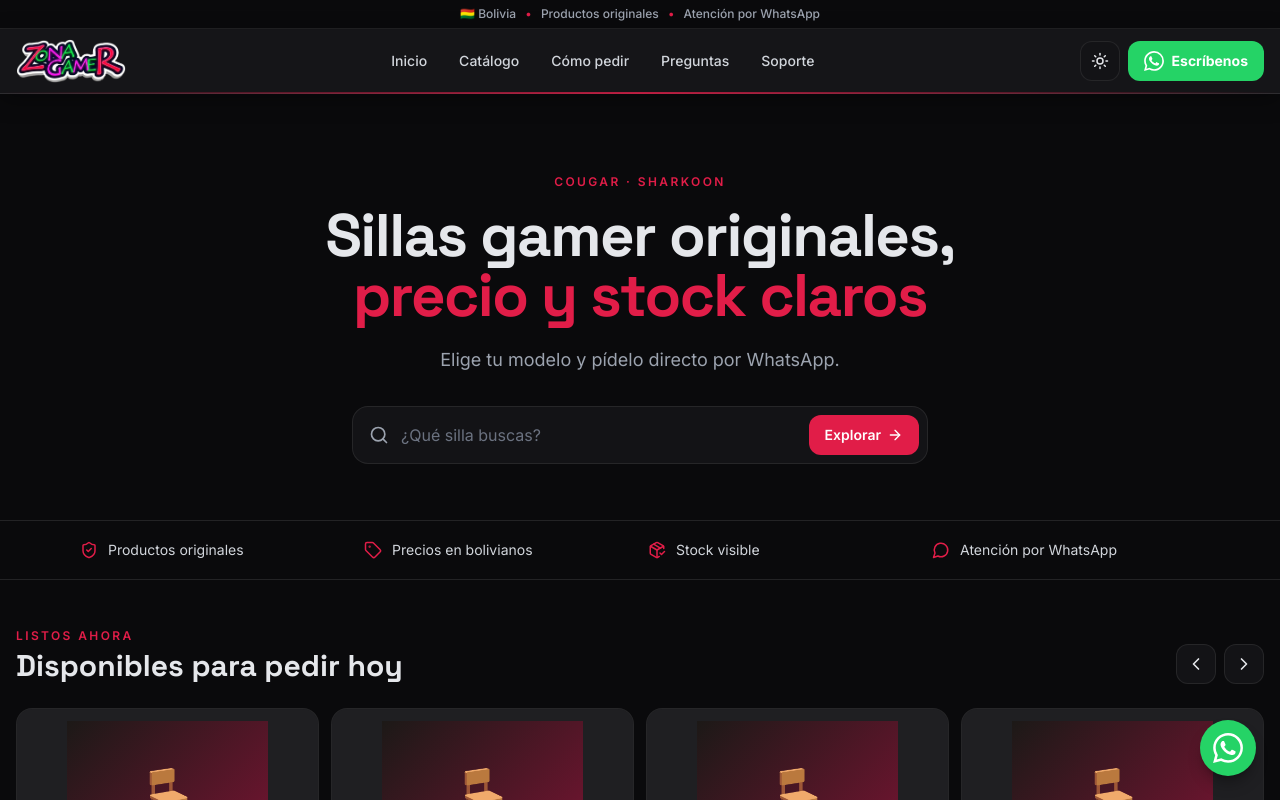
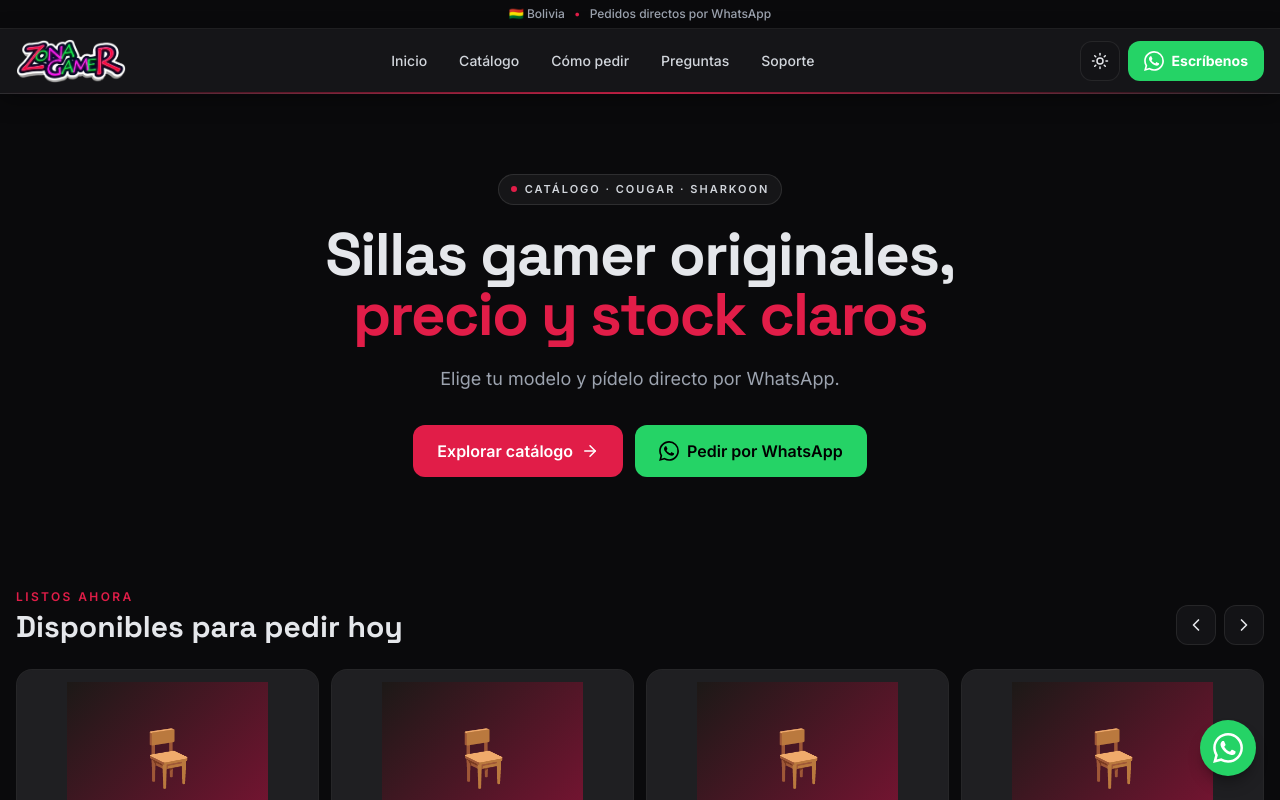
Before and after one commit to BladimirBLopez/zona-gamer, a Next.js app: page / in a window 1280 px wide. Shown: the top 800 px of the page. Built offline with nearby package versions, Linux system fonts and the light colour scheme.

Commit message:
feat: hero profesional con 2 CTA, franja y trustbar sin repetir

```diff
--- a/components/Header.js
+++ b/components/Header.js
@@ -17,8 +17,7 @@
   return (
     <>
       <div className="border-b border-white/10 bg-bg py-1.5 text-center text-[11px] font-medium text-gray-400 sm:text-xs">
-        🇧🇴 {config.city} <span className="mx-1.5 text-accent">•</span> Productos originales{' '}
-        <span className="mx-1.5 text-accent">•</span> Atención por WhatsApp
+        🇧🇴 {config.city} <span className="mx-1.5 text-accent">•</span> Pedidos directos por WhatsApp
       </div>
       <header className="nav-surface sticky top-0 z-40">
         <div className="mx-auto flex h-16 max-w-7xl items-center justify-between px-4">
--- a/components/Hero.js
+++ b/components/Hero.js
@@ -1,40 +1,40 @@
 'use client';
-import { Search, ArrowRight } from 'lucide-react';
+import { ArrowRight } from 'lucide-react';
+import { config } from '../data/config';
+import { waLink } from '../lib/utils';
+import WhatsAppIcon from './WhatsAppIcon';
 
-export default function Hero({ q, setQ, onExplore }) {
-  const submit = (e) => {
-    e.preventDefault();
-    onExplore();
-  };
-
+export default function Hero({ onExplore }) {
   return (
-    <section id="inicio" className="scroll-mt-24 px-4 pb-10 pt-12 sm:pb-14 sm:pt-20">
+    <section id="inicio" className="scroll-mt-24 px-4 pb-12 pt-12 sm:pb-16 sm:pt-20">
       <div className="mx-auto max-w-3xl text-center">
-        <p className="text-xs font-semibold uppercase tracking-[0.2em] text-accent">Cougar · Sharkoon</p>
-        <h1 className="mt-4 font-display text-4xl font-bold leading-[1.1] tracking-tight sm:text-6xl">
+        <span className="inline-flex items-center gap-2 rounded-full border border-white/10 bg-white/5 px-3 py-1.5 text-[11px] font-semibold uppercase tracking-[0.18em] text-gray-300">
+          <span className="h-1.5 w-1.5 rounded-full bg-accent" />
+          Catálogo · Cougar · Sharkoon
+        </span>
+        <h1 className="mt-5 font-display text-4xl font-bold leading-[1.1] tracking-tight sm:text-6xl">
           Sillas gamer originales, <span className="text-accent">precio y stock claros</span>
         </h1>
         <p className="mx-auto mt-5 max-w-xl text-base text-gray-400 sm:text-lg">
           Elige tu modelo y pídelo directo por WhatsApp.
         </p>
-        <form
-          onSubmit={submit}
-          className="glass mx-auto mt-8 flex max-w-xl items-center gap-2 rounded-2xl p-2"
-        >
-          <Search className="ml-2 shrink-0 text-gray-400" size={20} />
-          <input
-            value={q}
-            onChange={(e) => setQ(e.target.value)}
-            placeholder="¿Qué silla buscas?"
-            className="min-w-0 flex-1 bg-transparent px-1 py-2 text-sm outline-none placeholder:text-gray-500 sm:text-base"
-          />
+        <div className="mx-auto mt-8 flex max-w-md flex-col gap-3 sm:max-w-none sm:flex-row sm:justify-center">
           <button
-            type="submit"
-            className="flex shrink-0 items-center gap-1.5 rounded-xl bg-accent px-4 py-2.5 text-sm font-semibold text-white transition hover:opacity-90 active:scale-95"
+            type="button"
+            onClick={onExplore}
+            className="flex items-center justify-center gap-2 rounded-xl bg-accent px-6 py-3.5 text-base font-semibold text-white transition hover:opacity-90 active:scale-95"
           >
-            Explorar <ArrowRight size={16} />
+            Explorar catálogo <ArrowRight size={18} />
           </button>
-        </form>
+          <a
+            href={waLink(`Hola ${config.name} 👋`)}
+            target="_blank"
+            rel="noopener noreferrer"
+            className="flex items-center justify-center gap-2 rounded-xl bg-[#25D366] px-6 py-3.5 text-base font-semibold text-black transition hover:brightness-110 active:scale-95"
+          >
+            <WhatsAppIcon size={20} /> Pedir por WhatsApp
+          </a>
+        </div>
       </div>
     </section>
   );
--- a/components/Shop.js
+++ b/components/Shop.js
@@ -14,9 +14,9 @@
 
   return (
     <>
-      <Hero q={q} setQ={setQ} onExplore={goCatalog} />
+      <Hero onExplore={goCatalog} />
+      <Featured />
       <TrustBar />
-      <Featured />
       <Catalog q={q} setQ={setQ} cat={cat} setCat={setCat} />
     </>
   );
--- a/components/TrustBar.js
+++ b/components/TrustBar.js
@@ -1,10 +1,10 @@
-import { ShieldCheck, Tag, PackageCheck, MessageCircle } from 'lucide-react';
+import { ShieldCheck, Tag, PackageCheck, ListChecks } from 'lucide-react';
 
 const items = [
   { Icon: ShieldCheck, t: 'Productos originales' },
   { Icon: Tag, t: 'Precios en bolivianos' },
   { Icon: PackageCheck, t: 'Stock visible' },
-  { Icon: MessageCircle, t: 'Atención por WhatsApp' },
+  { Icon: ListChecks, t: 'Ficha completa de cada silla' },
 ];
 
 export default function TrustBar() {
```
